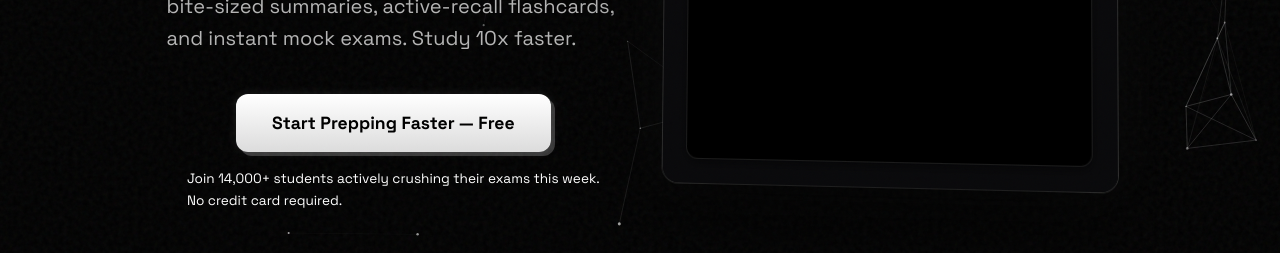
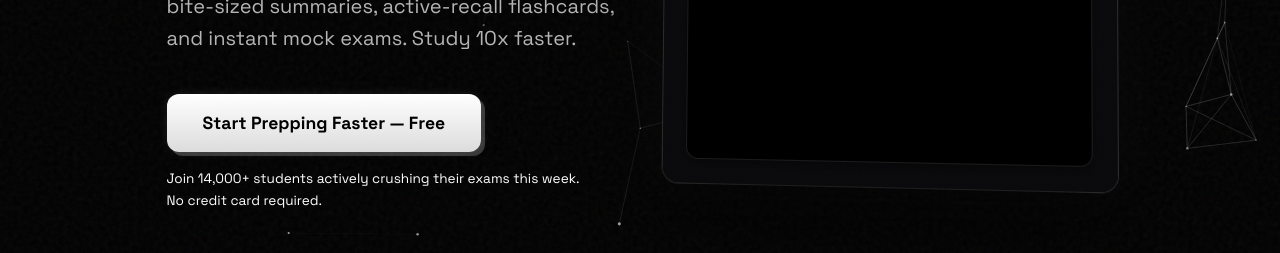
Before and after one commit to notSaiful/notesgpt, a website: page public/index.html in a window 1280 px wide. Shown: the part 547-800 px from the top of the page. Drawn offline with nearby package versions, Linux system fonts and the light colour scheme; no server answers.

Commit message:
fix: hero button alignment on desktop
Removed the inline centered styles that were previously added to fix mobile.
The CSS media queries already handle centering it perfectly on mobile,
while allowing it to left-align correctly with the text on desktop.

```diff
--- a/public/index.html
+++ b/public/index.html
@@ -171,8 +171,8 @@
   <link rel="preconnect" href="https://fonts.googleapis.com" />
   <link rel="preconnect" href="https://fonts.gstatic.com" crossorigin />
   <!-- Preload critical stylesheet — eliminates render-blocking -->
-  <link rel="preload" href="/css/style.css?v=10" as="style" />
-  <link rel="stylesheet" href="/css/style.css?v=10" />
+  <link rel="preload" href="/css/style.css?v=11" as="style" />
+  <link rel="stylesheet" href="/css/style.css?v=11" />
   <!-- Fonts loaded async to prevent FOIT (Flash of Invisible Text) -->
   <link rel="preload" as="style" href="https://fonts.googleapis.com/css2?family=Inter:wght@700;800;900&family=Space+Grotesk:wght@400;500;600;700;800&display=swap" />
   <link href="https://fonts.googleapis.com/css2?family=Inter:wght@700;800;900&family=Space+Grotesk:wght@400;500;600;700;800&display=swap" rel="stylesheet" media="print" onload="this.media='all'" />
@@ -233,8 +233,8 @@
         <div class="lp-hero__badge animate-float" style="color:#ffffff;">🚀 The #1 AI Study Hack for Students</div>
         <h1 class="lp-hero__title animate-type-pop">Stop Reading Textbooks.<br>Start Acing Exams in Half the Time.</h1>
         <p class="lp-hero__sub animate-fade-delay">Turn your massive 400-page syllabus into bite-sized summaries, active-recall flashcards, and instant mock exams. Study 10x faster.</p>
-        <div class="lp-hero__actions animate-fade-delay-2" style="display:flex;flex-direction:column;align-items:center;width:100%;">
-          <button class="btn lp-cta-btn" id="hero-start-btn" style="text-align:center;margin:0 auto;">Start Prepping Faster — Free</button>
+        <div class="lp-hero__actions animate-fade-delay-2">
+          <button class="btn lp-cta-btn" id="hero-start-btn">Start Prepping Faster — Free</button>
           <div class="lp-hero__trust">
             Join 14,000+ students actively crushing their exams this week.<br>No credit card required.
           </div>
```
